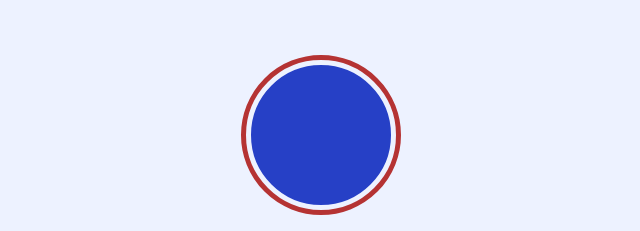
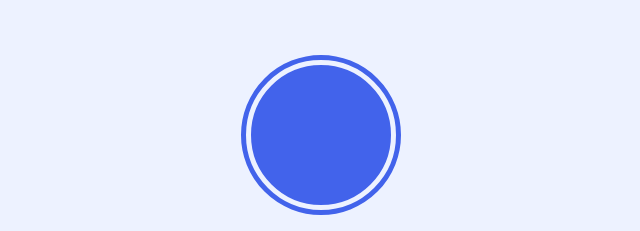
Before and after one commit to devlpedro/bio-links, a plain HTML site: page index.html in a window 1280 px wide. Shown: the top 231 px of the page, without its empty margins (319-959 px from the left). Drawn offline with Linux system fonts and the light colour scheme.

Commit message:
Modificando estilos: outiline e background da imagem, e box-shadow dos links

```diff
--- a/css/style.css
+++ b/css/style.css
@@ -48,9 +48,9 @@ body {
 #container .container-link header .image {
     max-width: 150px;
     height: 150px;
-    background-color: rgb(38, 64, 198);
+    background-color: rgb(66, 99, 235);
     border: 5px solid rgb(237, 242, 255);
-    outline: 5px solid rgb(181, 51, 51);
+    outline: 5px solid rgb(66, 99, 235);
     margin: 60px auto 24px auto;
     border-radius: 50%;
 }
@@ -93,7 +93,7 @@ body {
 }
 
 #container #content-links .item-link:hover {
-    box-shadow: #4805c554 0px 0px 4px 4px;
+    box-shadow: rgba(66, 100, 235, 0.392) 0px 0px 0px 4px;
 }
 
 #container footer p {
```
